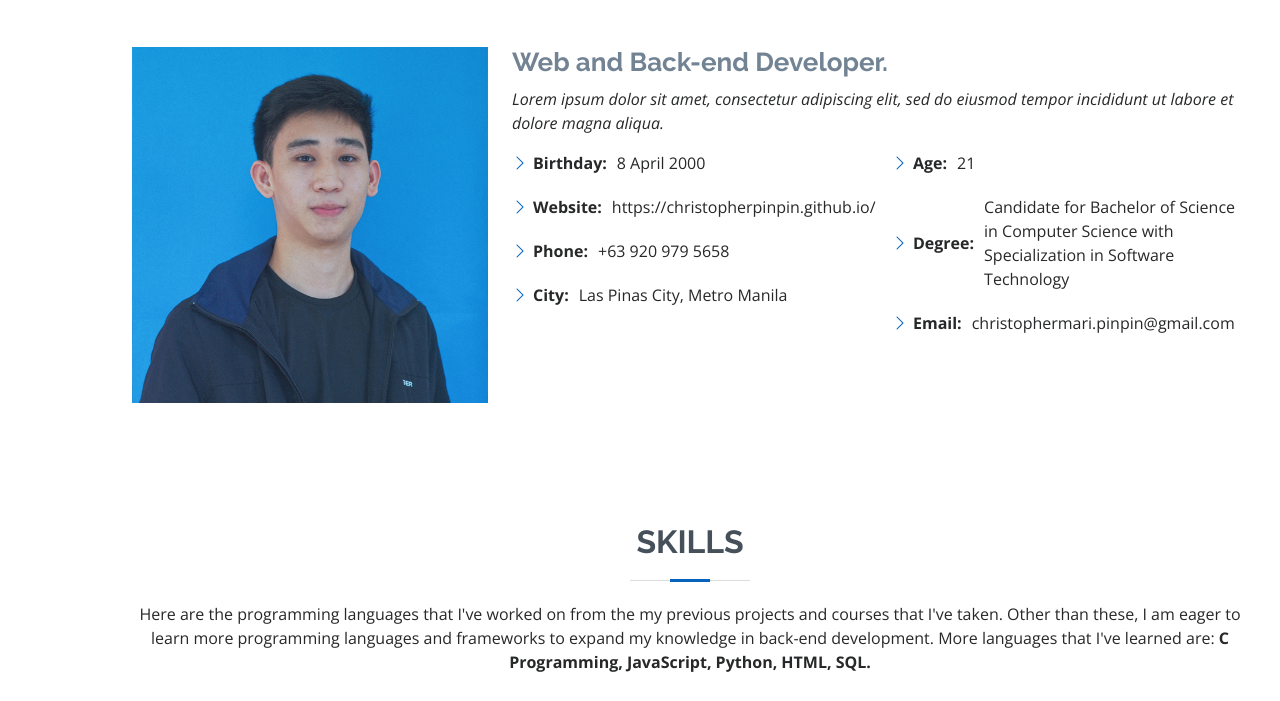
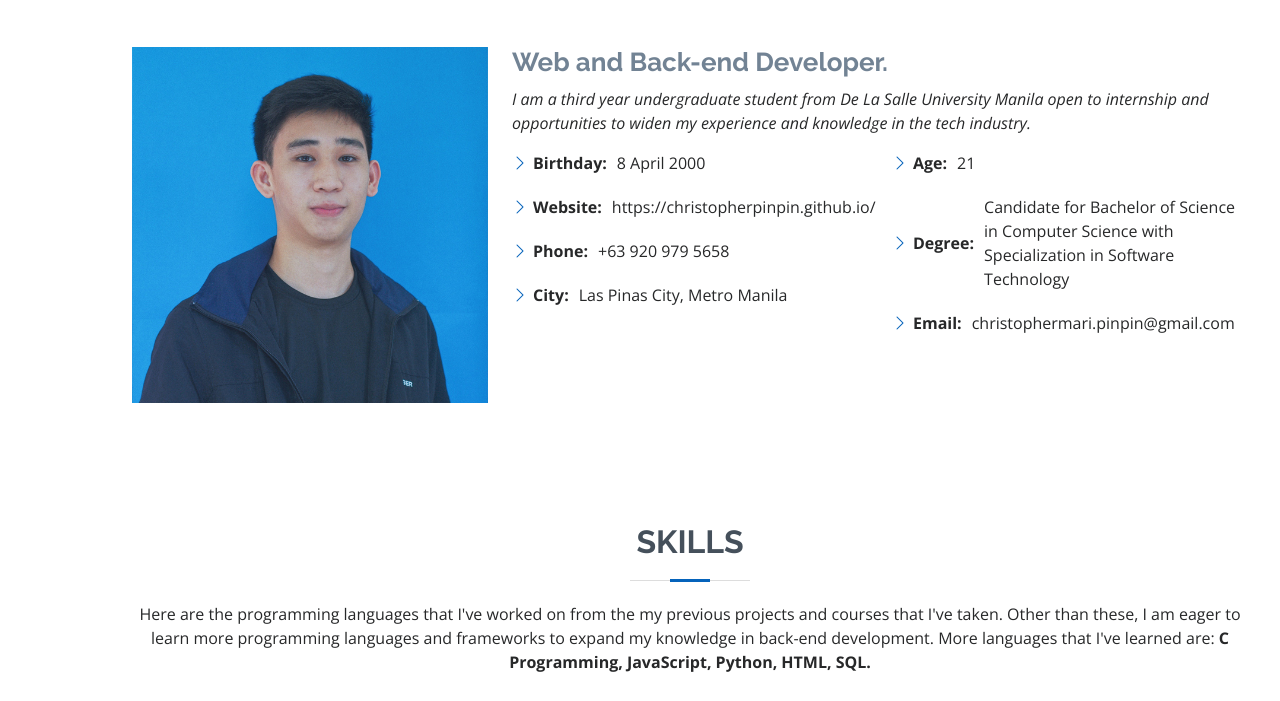
Before and after one commit to christopherpinpin/christopherpinpin.github.io, a plain HTML site: page index.html in a window 1280 px wide. Shown: the part 921-1622 px from the top of the page. Drawn offline with nearby package versions, Linux system fonts and the light colour scheme.

Commit message:
Update index.html

```diff
--- a/index.html
+++ b/index.html
@@ -88,8 +88,8 @@
           <div class="col-lg-8 pt-4 pt-lg-0 content">
             <h3>Web and Back-end Developer.</h3>
             <p class="fst-italic">
-              Lorem ipsum dolor sit amet, consectetur adipiscing elit, sed do eiusmod tempor incididunt ut labore et dolore
-              magna aliqua.
+              I am a third year undergraduate student from De La Salle University Manila open to internship and opportunities
+              to widen my experience and knowledge in the tech industry.
             </p>
             <div class="row">
               <div class="col-lg-6">
```
